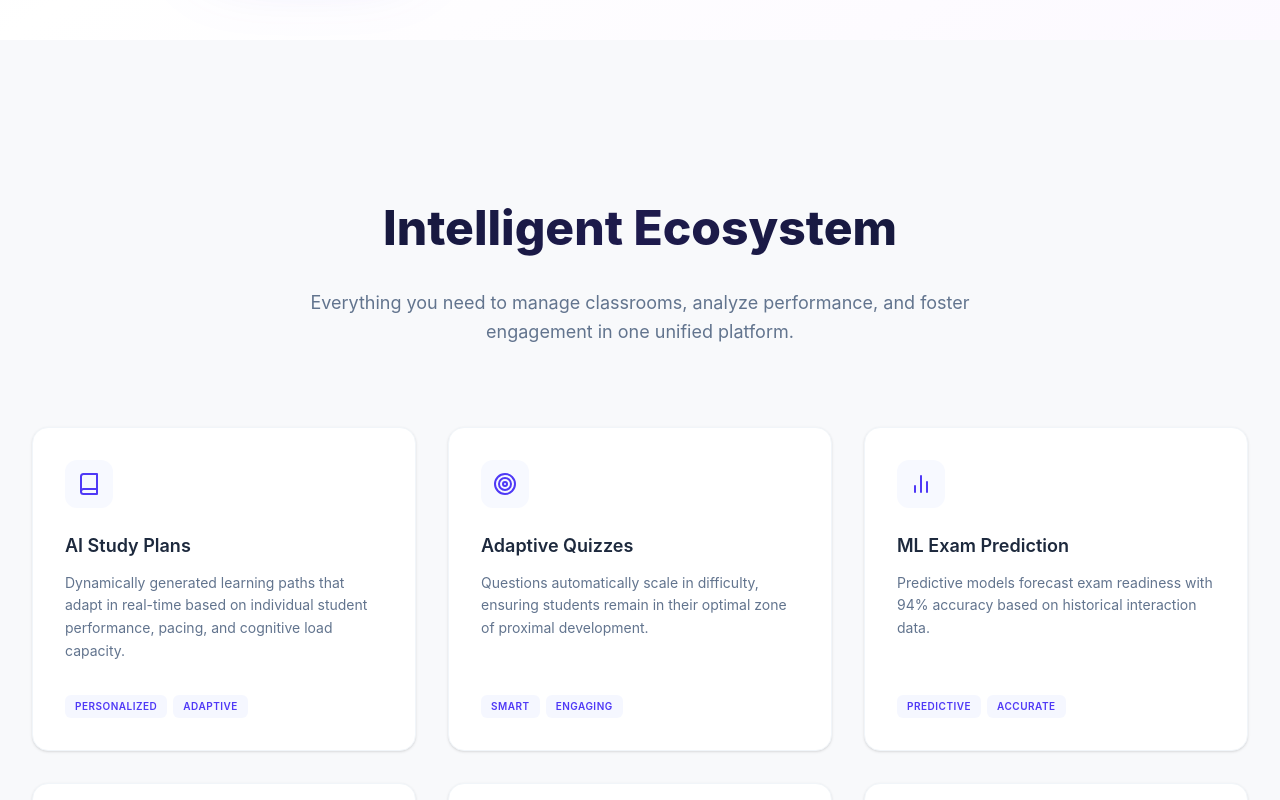
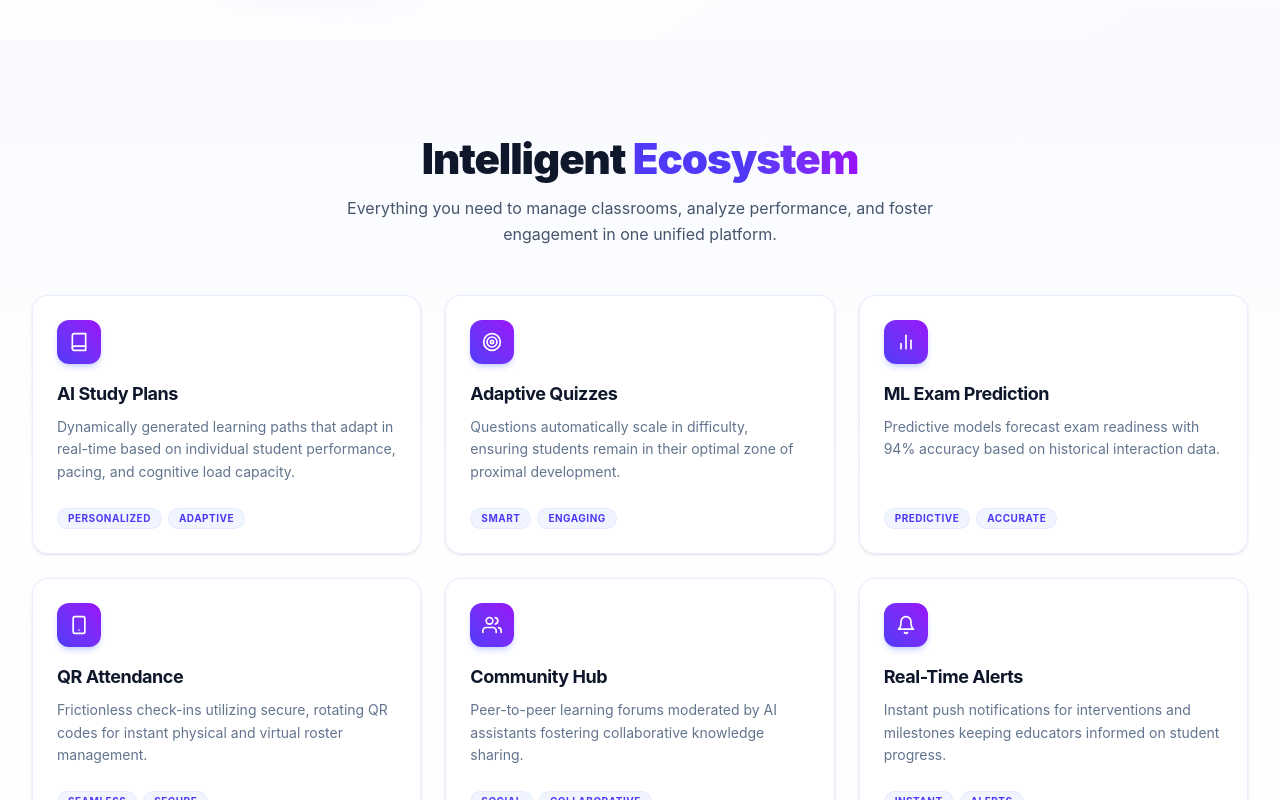
Before and after one commit to TRDhananjaya/AcademiX, a React (Vite) app in the folder frontend/: page / in a window 1280 px wide. Shown: the part 760-1560 px from the top of the page. Built offline with nearby package versions, Linux system fonts and the light colour scheme.

Commit message:
Update EcosystemSection

```diff
--- a/frontend/src/components/landing/EcosystemSection.jsx
+++ b/frontend/src/components/landing/EcosystemSection.jsx
@@ -3,37 +3,37 @@ import { FiBook, FiTarget, FiBarChart2, FiSmartphone, FiUsers, FiBell } from 're
 
 const features = [
   {
-    icon: <FiBook className="w-6 h-6 text-indigo-600" />,
+    icon: <FiBook className="w-5 h-5 text-white" />,
     title: 'AI Study Plans',
     description: 'Dynamically generated learning paths that adapt in real-time based on individual student performance, pacing, and cognitive load capacity.',
     tags: ['Personalized', 'Adaptive']
   },
   {
-    icon: <FiTarget className="w-6 h-6 text-indigo-600" />,
+    icon: <FiTarget className="w-5 h-5 text-white" />,
     title: 'Adaptive Quizzes',
     description: 'Questions automatically scale in difficulty, ensuring students remain in their optimal zone of proximal development.',
     tags: ['Smart', 'Engaging']
   },
   {
-    icon: <FiBarChart2 className="w-6 h-6 text-indigo-600" />,
+    icon: <FiBarChart2 className="w-5 h-5 text-white" />,
     title: 'ML Exam Prediction',
     description: 'Predictive models forecast exam readiness with 94% accuracy based on historical interaction data.',
     tags: ['Predictive', 'Accurate']
   },
   {
-    icon: <FiSmartphone className="w-6 h-6 text-indigo-600" />,
+    icon: <FiSmartphone className="w-5 h-5 text-white" />,
     title: 'QR Attendance',
     description: 'Frictionless check-ins utilizing secure, rotating QR codes for instant physical and virtual roster management.',
     tags: ['Seamless', 'Secure']
   },
   {
-    icon: <FiUsers className="w-6 h-6 text-indigo-600" />,
+    icon: <FiUsers className="w-5 h-5 text-white" />,
     title: 'Community Hub',
     description: 'Peer-to-peer learning forums moderated by AI assistants fostering collaborative knowledge sharing.',
     tags: ['Social', 'Collaborative']
   },
   {
-    icon: <FiBell className="w-6 h-6 text-indigo-600" />,
+    icon: <FiBell className="w-5 h-5 text-white" />,
     title: 'Real-Time Alerts',
     description: 'Instant push notifications for interventions and milestones keeping educators informed on student progress.',
     tags: ['Instant', 'Alerts']
@@ -42,19 +42,26 @@ const features = [
 
 export default function EcosystemSection() {
   return (
-    <section className="py-24 lg:py-36 bg-[#f8f9fb]" id="features">
-      <div className="max-w-7xl mx-auto px-4 sm:px-6 lg:px-8">
+    <section className="py-16 sm:py-20 lg:py-24 bg-gradient-to-b from-indigo-50/40 via-white to-purple-50/30 relative overflow-hidden select-none" id="features">
+      {/* Background Ambient Glows matching Hero */}
+      <div className="absolute top-10 left-1/4 w-80 h-80 bg-indigo-200/25 rounded-full blur-[120px] pointer-events-none -z-10" />
+      <div className="absolute bottom-10 right-1/4 w-80 h-80 bg-purple-200/25 rounded-full blur-[120px] pointer-events-none -z-10" />
 
-        <div className="text-center mb-20">
-          <h2 className="text-4xl md:text-5xl font-extrabold text-transparent bg-clip-text bg-gradient-to-r from-slate-900 via-indigo-950 to-slate-900 py-2 mb-4 leading-normal">
-            Intelligent Ecosystem
+      <div className="max-w-7xl mx-auto px-4 sm:px-6 lg:px-8 relative z-10">
+
+        <div className="text-center mb-10 sm:mb-12">
+          <h2 className="text-3xl sm:text-4xl lg:text-[42px] font-black text-slate-900 tracking-tight mb-3">
+            Intelligent{' '}
+            <span className="text-transparent bg-clip-text bg-gradient-to-r from-indigo-600 via-indigo-600 to-purple-600">
+              Ecosystem
+            </span>
           </h2>
-          <p className="text-base md:text-lg text-slate-500 max-w-3xl mx-auto leading-relaxed">
+          <p className="text-sm sm:text-base text-slate-600 max-w-2xl mx-auto leading-relaxed">
             Everything you need to manage classrooms, analyze performance, and foster engagement in one unified platform.
           </p>
         </div>
 
-        <div className="grid grid-cols-1 md:grid-cols-2 lg:grid-cols-3 gap-8">
+        <div className="grid grid-cols-1 md:grid-cols-2 lg:grid-cols-3 gap-5 sm:gap-6">
           {features.map((feature, index) => (
             <FeatureCard
               key={index}
--- a/frontend/src/components/landing/FeatureCard.jsx
+++ b/frontend/src/components/landing/FeatureCard.jsx
@@ -1,22 +1,32 @@
 export default function FeatureCard({ icon, title, description, tags = [] }) {
   return (
-    <div className="bg-white rounded-2xl p-8 shadow-sm border border-slate-100 hover:border-slate-200/80 hover:shadow-md transition-all duration-300 hover:-translate-y-1 group flex flex-col justify-between h-full relative overflow-hidden">
-      {/* Subtle top-right accent glow on hover */}
-      <div className="absolute top-0 right-0 w-24 h-24 bg-gradient-to-br from-indigo-500/5 to-purple-500/5 rounded-full blur-xl opacity-0 group-hover:opacity-100 transition-opacity duration-300 pointer-events-none"></div>
+    <div className="bg-white/95 backdrop-blur-sm rounded-2xl p-5 sm:p-6 shadow-sm border border-indigo-100/70 hover:border-indigo-300 hover:shadow-xl hover:shadow-indigo-500/10 transition-all duration-300 hover:-translate-y-1 group flex flex-col justify-between h-full relative overflow-hidden">
+      {/* Subtle top-right accent glow on hover matching hero */}
+      <div className="absolute top-0 right-0 w-28 h-28 bg-gradient-to-br from-indigo-500/10 to-purple-500/10 rounded-full blur-2xl opacity-0 group-hover:opacity-100 transition-opacity duration-500 pointer-events-none"></div>
 
       <div>
-        <div className="w-12 h-12 rounded-xl bg-indigo-50/50 flex items-center justify-center mb-6 transform group-hover:scale-110 group-hover:bg-indigo-50 transition-all duration-300 text-indigo-600">
+        {/* Gradient Icon Badge with bright white icon */}
+        <div className="w-11 h-11 rounded-xl bg-gradient-to-tr from-indigo-600 to-purple-600 flex items-center justify-center mb-4 shadow-md shadow-indigo-300/50 group-hover:scale-110 group-hover:shadow-indigo-400/70 transition-all duration-300 [&_svg]:!text-white [&_svg]:!stroke-white [&_svg]:!w-5 [&_svg]:!h-5">
           {icon}
         </div>
 
-        <h3 className="text-lg font-semibold text-slate-800 mb-3 group-hover:text-indigo-600 transition-colors duration-300">{title}</h3>
-        <p className="text-slate-500 text-sm leading-relaxed mb-6">{description}</p>
+        <h3 className="text-base sm:text-lg font-bold text-slate-900 mb-2 group-hover:text-indigo-600 transition-colors duration-300 tracking-tight">
+          {title}
+        </h3>
+        <p className="text-slate-500 text-xs sm:text-sm leading-relaxed mb-5">
+          {description}
+        </p>
       </div>
 
       {tags.length > 0 && (
-        <div className="flex flex-wrap gap-1.5 mt-auto pt-2">
+        <div className="flex flex-wrap gap-1.5 mt-auto pt-1">
           {tags.map((tag, index) => (
-            <span key={index} className="text-[10px] font-semibold text-indigo-600 bg-indigo-50/60 px-2.5 py-1 rounded-md uppercase tracking-wider">{tag}</span>
+            <span
+              key={index}
+              className="text-[10px] font-bold text-indigo-600 bg-indigo-50/80 border border-indigo-100/70 px-2.5 py-0.5 rounded-full uppercase tracking-wider"
+            >
+              {tag}
+            </span>
           ))}
         </div>
       )}
--- a/frontend/src/components/landing/Footer.jsx
+++ b/frontend/src/components/landing/Footer.jsx
@@ -37,7 +37,7 @@ export default function Footer() {
             </a>
 
             <p className="text-slate-400 text-sm leading-relaxed max-w-xs font-sans">
-              Personalized, AI-driven learning pathways helping Grade 11 students in Sri Lanka master O/L ICT.
+              Personalized, AI-driven learning pathways helping Grade 10 students master O/L ICT.
             </p>
 
 
```
